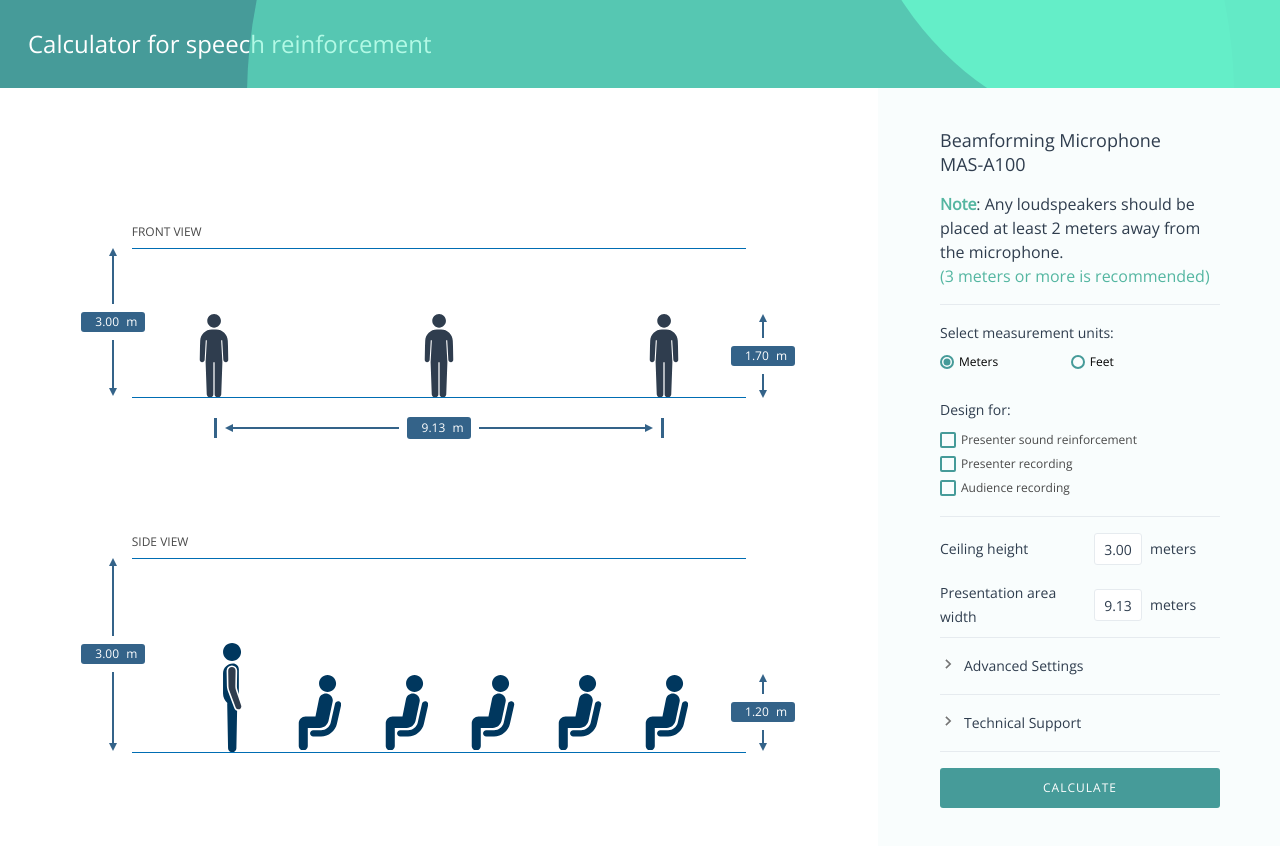
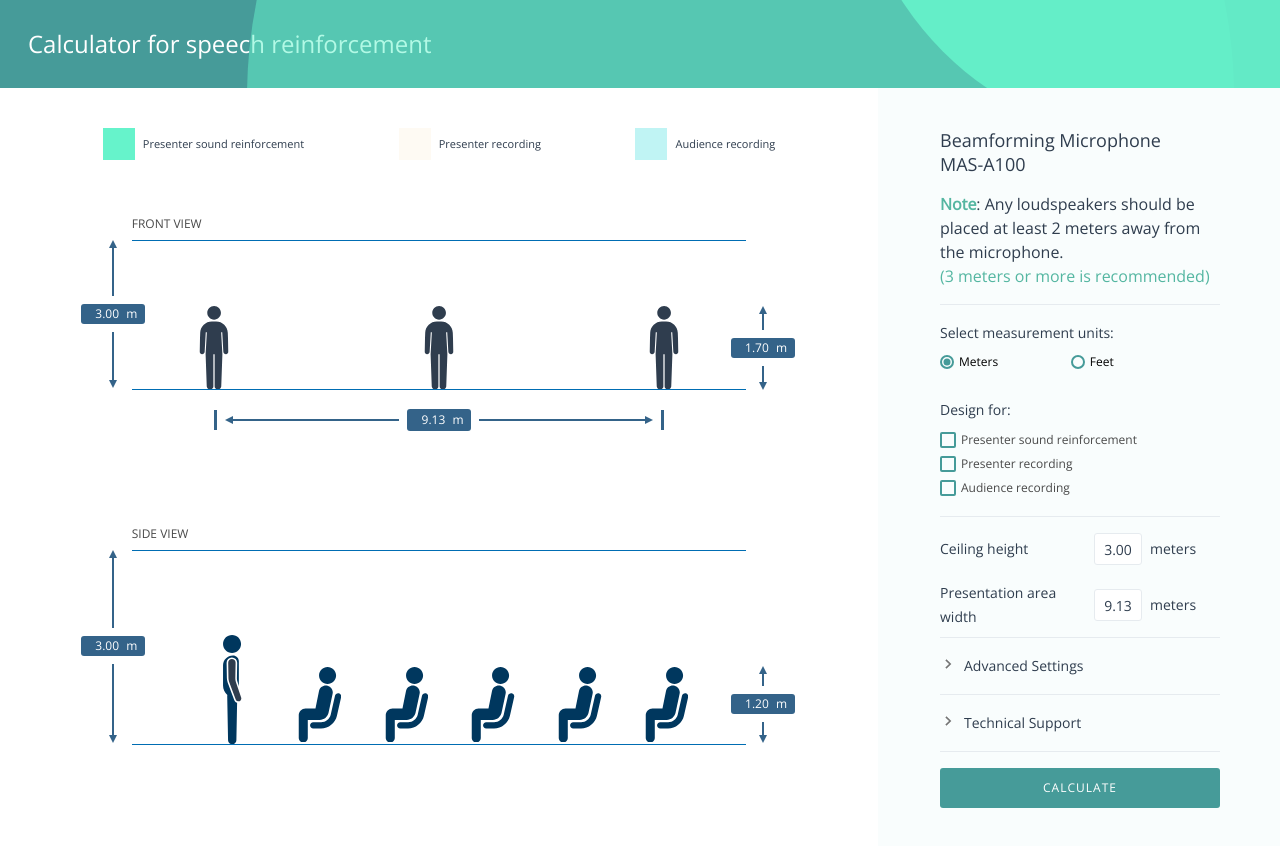
Before and after one commit to TE-9004062290/aerosmith-system-calculator, an Angular app: page /calculator in a window 1280 px wide. Shown: the top 846 px of the page. Built offline with nearby package versions, Linux system fonts and the light colour scheme.

Commit message:
Added radii legend component

```diff
--- a/src/app/app.module.ts
+++ b/src/app/app.module.ts
@@ -24,6 +24,7 @@ import { GraphicalStageTopComponent } from './components/graphical-stage-top/gra
 import { DesignInputsComponent } from './components/design-inputs/design-inputs.component';
 import { SvgCaptureRadiusComponent } from './components/svg-capture-radius/svg-capture-radius.component';
 import { GraphicalStageSideComponent } from './components/graphical-stage-side/graphical-stage-side.component';
+import { RadiiLegendComponent } from './components/radii-legend/radii-legend.component';
 
 @NgModule({
   declarations: [
@@ -42,6 +43,7 @@ import { GraphicalStageSideComponent } from './components/graphical-stage-side/g
     DesignInputsComponent,
     SvgCaptureRadiusComponent,
     GraphicalStageSideComponent,
+    RadiiLegendComponent,
   ],
   imports: [
     BrowserModule,
--- a/src/app/components/graphical-stage/graphical-stage.component.scss
+++ b/src/app/components/graphical-stage/graphical-stage.component.scss
@@ -89,7 +89,7 @@
 }
 
 .graphical-output-front {
-    margin-top: 160px;
+    margin-top: 192px;
 }
 
 .measuring-stick-overlay {
--- /dev/null
+++ b/src/app/components/radii-legend/radii-legend.component.html
@@ -0,0 +1,20 @@
+<div class="radii-legends">
+    <div class="radii-legend">
+        <div class="legend-icon" [ngStyle]="{'background-color': '#66F3CB'}"></div>
+        <div class="legend-label">
+            Presenter sound reinforcement
+        </div>
+    </div>
+    <div class="radii-legend">
+        <div class="legend-icon" [ngStyle]="{'background-color': '#EEA230', 'opacity': 0.06}"></div>
+        <div class="legend-label">
+            Presenter recording
+        </div>
+    </div>
+    <div class="radii-legend">
+        <div class="legend-icon" [ngStyle]="{'background-color': '#C0F4F4'}"></div>
+        <div class="legend-label">
+            Audience recording
+        </div>
+    </div>
+</div>
--- /dev/null
+++ b/src/app/components/radii-legend/radii-legend.component.scss
@@ -0,0 +1,23 @@
+.radii-legends {
+    width: 100%;
+    max-width: 767px;
+    margin: 0 auto;
+    display: flex;
+    justify-content: space-around;
+    .radii-legend {
+        display: flex;
+        align-items: center;
+        .legend-icon {
+            height: 32px;
+            width: 32px;
+            background-color: white;
+        }
+        .legend-label {
+            margin-left: 8px;
+            color: #2F3D4E;
+            font-size: 11px;
+            font-weight: 500;
+            line-height: 14.38px;
+        }
+    }
+}
--- /dev/null
+++ b/src/app/components/radii-legend/radii-legend.component.ts
@@ -0,0 +1,15 @@
+import { Component, OnInit } from '@angular/core';
+
+@Component({
+  selector: 'app-radii-legend',
+  templateUrl: './radii-legend.component.html',
+  styleUrls: ['./radii-legend.component.scss']
+})
+export class RadiiLegendComponent implements OnInit {
+
+  constructor() { }
+
+  ngOnInit() {
+  }
+
+}
--- a/src/app/main/calculation-theatre/calculation-theatre.component.html
+++ b/src/app/main/calculation-theatre/calculation-theatre.component.html
@@ -14,6 +14,9 @@
         </div>
     </div>
     <div class="calculation-theatre-container" [ngClass]="{'has-output': calculatorService.hasFreshOutput, 'pulled-out': sideBarOut}">
+        <div class="radii-legend-container">
+            <app-radii-legend></app-radii-legend>
+        </div>
         <div class="graphical-stage-wrapper" (click)="hideSideBar()" (touch)="hideSideBar()">
             <app-graphical-stage></app-graphical-stage>
         </div>
--- a/src/app/main/calculation-theatre/calculation-theatre.component.scss
+++ b/src/app/main/calculation-theatre/calculation-theatre.component.scss
@@ -31,6 +31,11 @@
         display: flex;
         flex-direction: column;
     }
+
+    .radii-legend-container {
+        width: 100% !important;
+    }
+
     .calculation-theatre-container {
         .graphical-stage-wrapper {
             width: 100% !important;
@@ -136,10 +141,18 @@
         }
     }
 
+    .radii-legend-container {
+        width: calc(100% - 402px);
+        position: fixed;
+        top: 88px;
+        margin-top: 40px;
+        z-index: 500;
+    }
+
     .graphical-stage-wrapper {
-        width: 80%;
+        width: 100%;
         margin-right: 402px;
-        margin-top: 88px;
+        margin-top: 48px;
         transition: width .25s linear;
         padding-bottom: 240px;
         background-color: #FFFFFF;
--- a/src/app/services/calculator.service.ts
+++ b/src/app/services/calculator.service.ts
@@ -547,7 +547,7 @@ export class CalculatorService {
   }
 
   private updateAndEmit() {
-    if (environment.production || this.autoCalculateOutput) {
+    if (!environment.production || this.autoCalculateOutput) {
       this.calculateOutputs();
     }
     this.$recalculate.next(true);
```
Also changed, not shown: 1 other file (tests, documents, lock files or other folders).
